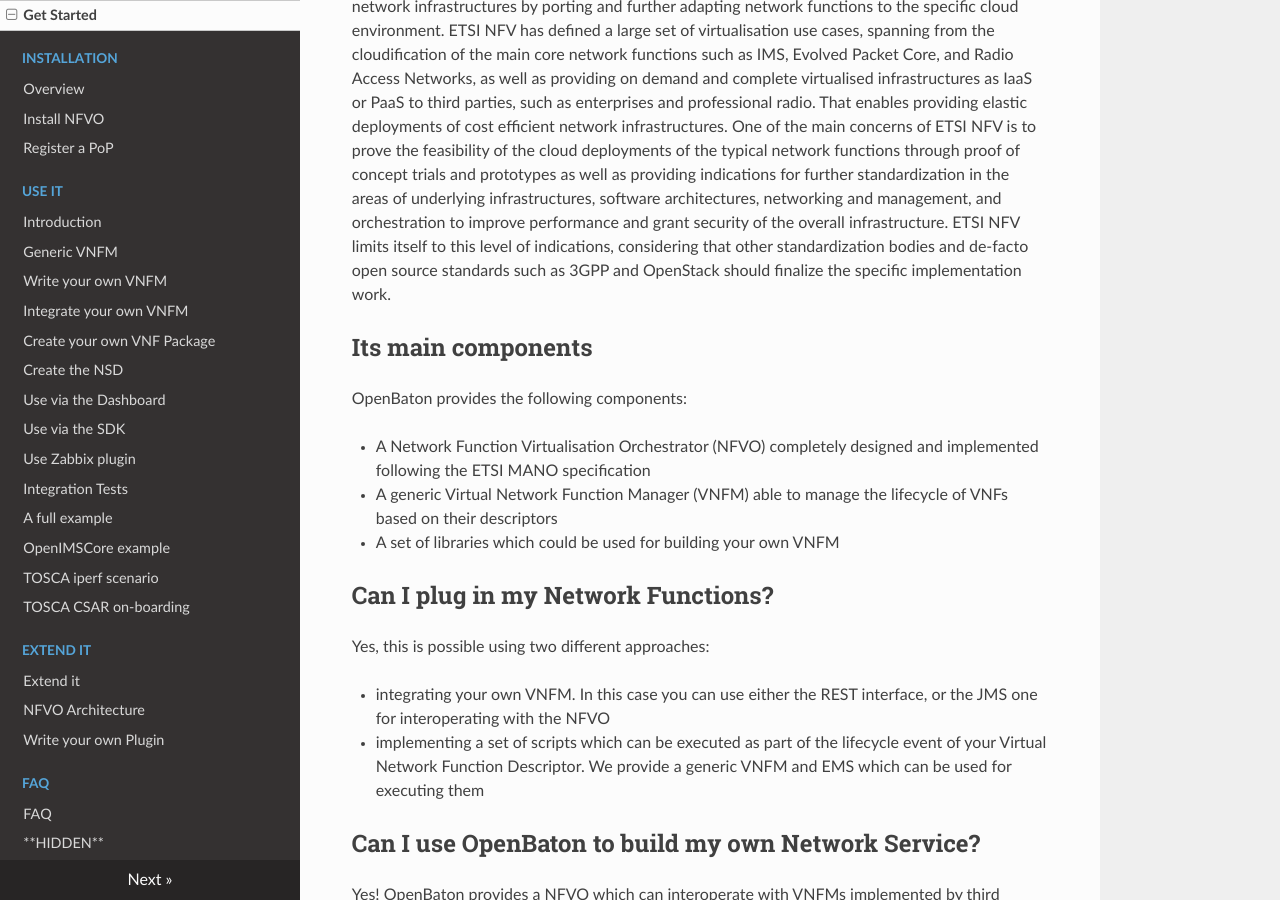
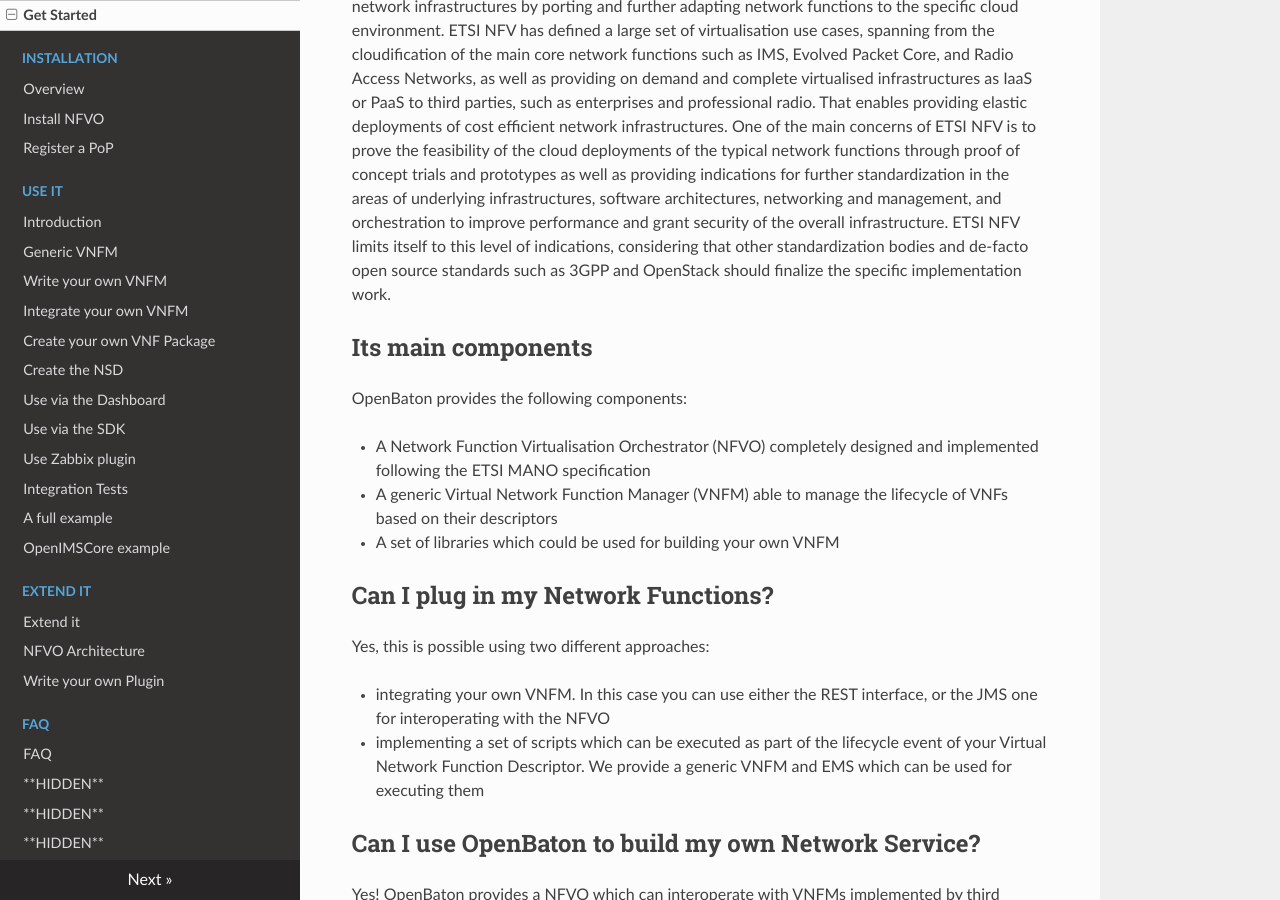
Before and after one commit to openbaton/docs, an MkDocs documentation site: the page built from docs/index.md, in a window 1280 px wide and 900 px high, scrolled down 312 px. Built offline with MkDocs 1.6.1, drawn with Linux system fonts in a browser that asks for light colours; nearby versions of some CDN libraries; old or Windows-style settings are respelled for this version of MkDocs.

Commit message:
comment on TOSCA pages

```diff
--- a/mkdocs.yml
+++ b/mkdocs.yml
@@ -16,8 +16,8 @@
 - ['integration-test-use.md', 'Use it', 'Integration Tests']
 - ['use-case-example.md', 'Use it', 'A full example']
 - ['use-case-ims-example.md', 'Use it', 'OpenIMSCore example']
-- ['tosca-iperf-scenario.md', 'Use it', 'TOSCA iperf scenario']
-- ['tosca-CSAR-onboarding.md', 'Use it', 'TOSCA CSAR on-boarding']
+# - ['tosca-iperf-scenario.md', 'Use it', 'TOSCA iperf scenario']
+# - ['tosca-CSAR-onboarding.md', 'Use it', 'TOSCA CSAR on-boarding']
 - ['extend.md', 'Extend it', 'Extend it']
 - ['nfvo-architecture.md', 'Extend it', 'NFVO Architecture']
 - ['vim-plugin.md', 'Extend it', 'Write your own Plugin']
```
